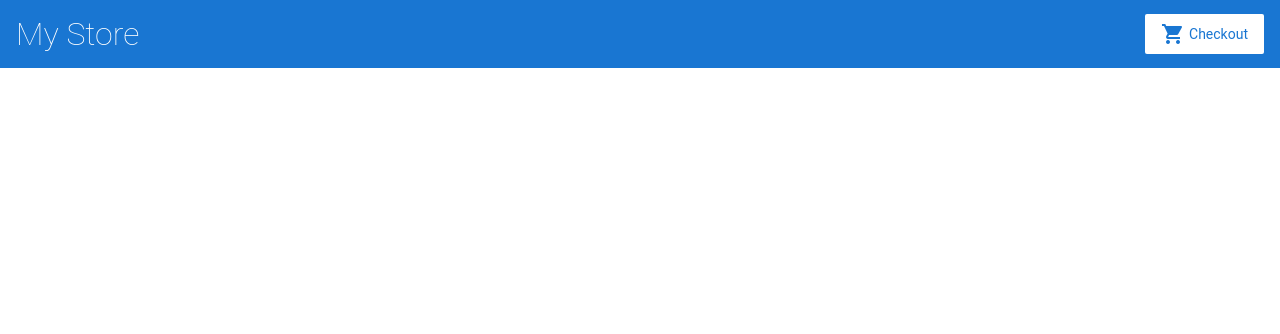
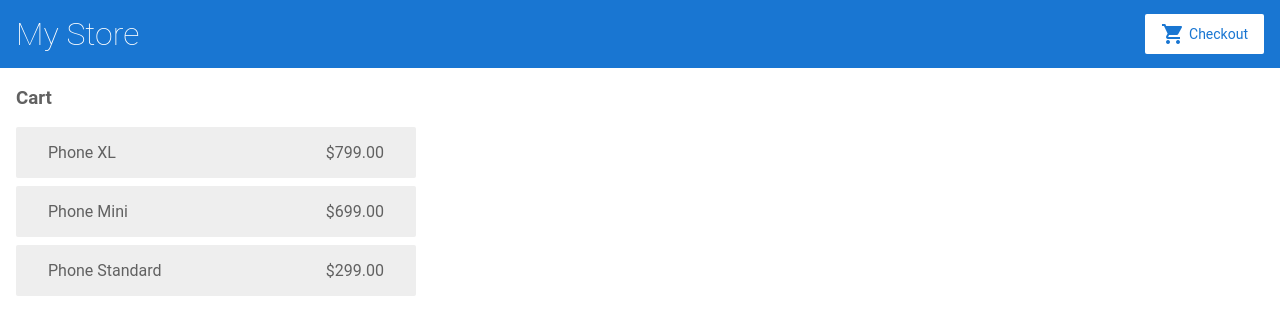
Before and after one commit to HriziMohamed/angularStackblitz, an Angular app: page /cart in a window 1280 px wide. Before the commit this address led to /. Shown: the top 334 px of the page. Built offline with nearby package versions, Linux system fonts and the light colour scheme.

Commit message:
3 files modified, 3 added

```diff
--- a/src/app/app.module.ts
+++ b/src/app/app.module.ts
@@ -9,6 +9,7 @@
 import { ProductAlertsComponent } from './product-alerts/product-alerts.component';
 import { ProductDetailsComponent } from './product-details/product-details.component';
 import { CartService } from './cart.service';
+import { CartComponent } from './cart/cart.component';
 
 @NgModule({
   imports: [
@@ -17,6 +18,7 @@
     RouterModule.forRoot([
       { path: '', component: ProductListComponent },
       { path: 'products/:productId', component: ProductDetailsComponent },
+      { path: 'cart', component: CartComponent },
     ])
   ],
   declarations: [
@@ -24,7 +26,8 @@
     TopBarComponent,
     ProductListComponent,
     ProductAlertsComponent,
-    ProductDetailsComponent
+    ProductDetailsComponent,
+    CartComponent
   ],
   bootstrap: [ AppComponent ],
   providers: [CartService],
--- a/src/app/cart.service.ts
+++ b/src/app/cart.service.ts
@@ -1,11 +1,11 @@
 import { Injectable } from '@angular/core';
-
+import { products } from './products';
 @Injectable({
   providedIn: 'root'
 })
 export class CartService {
 
-  items = [];
+  items = products ;
 
   addToCart(product) {
     this.items.push(product);
--- /dev/null
+++ b/src/app/cart/cart.component.html
@@ -0,0 +1,6 @@
+<h3>Cart</h3>
+
+<div class="cart-item" *ngFor="let item of items">
+  <span>{{ item.name }}</span>
+  <span>{{ item.price | currency }}</span>
+</div>
--- /dev/null
+++ b/src/app/cart/cart.component.ts
@@ -0,0 +1,22 @@
+import { Component, OnInit } from '@angular/core';
+import { CartService } from '../cart.service';
+
+@Component({
+  selector: 'app-cart',
+  templateUrl: './cart.component.html',
+  styleUrls: ['./cart.component.css']
+})
+export class CartComponent implements OnInit {
+
+  items;
+
+  constructor(
+    private cartService: CartService
+  ) {
+    this.items = this.cartService.getItems();
+  }
+
+  ngOnInit() {
+  }
+
+}
--- a/src/app/top-bar/top-bar.component.html
+++ b/src/app/top-bar/top-bar.component.html
@@ -1,4 +1,4 @@
-<a [routerLink]="['/']">
+<a [routerLink]="['/cart']">
   <h1>My Store</h1>
 </a>
 
```
Also changed, not shown: src/app/cart/cart.component.css (added).
